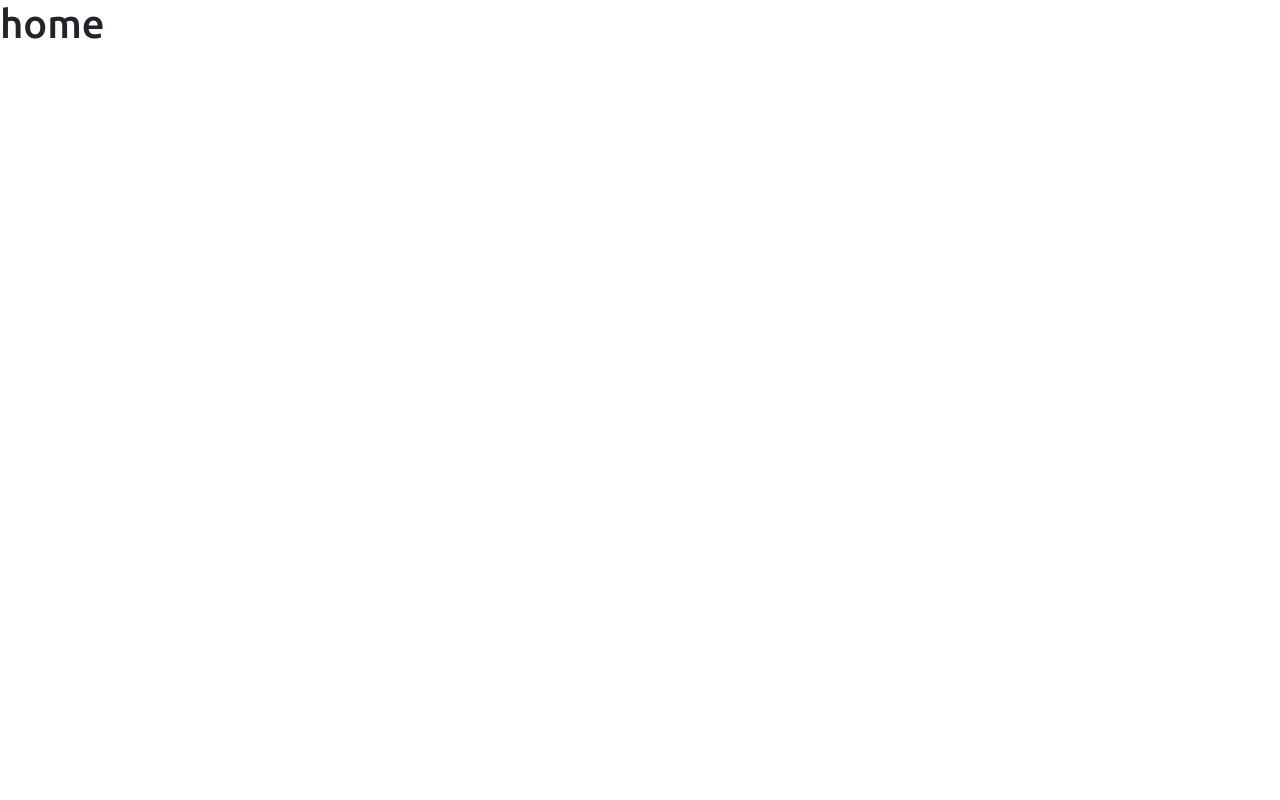
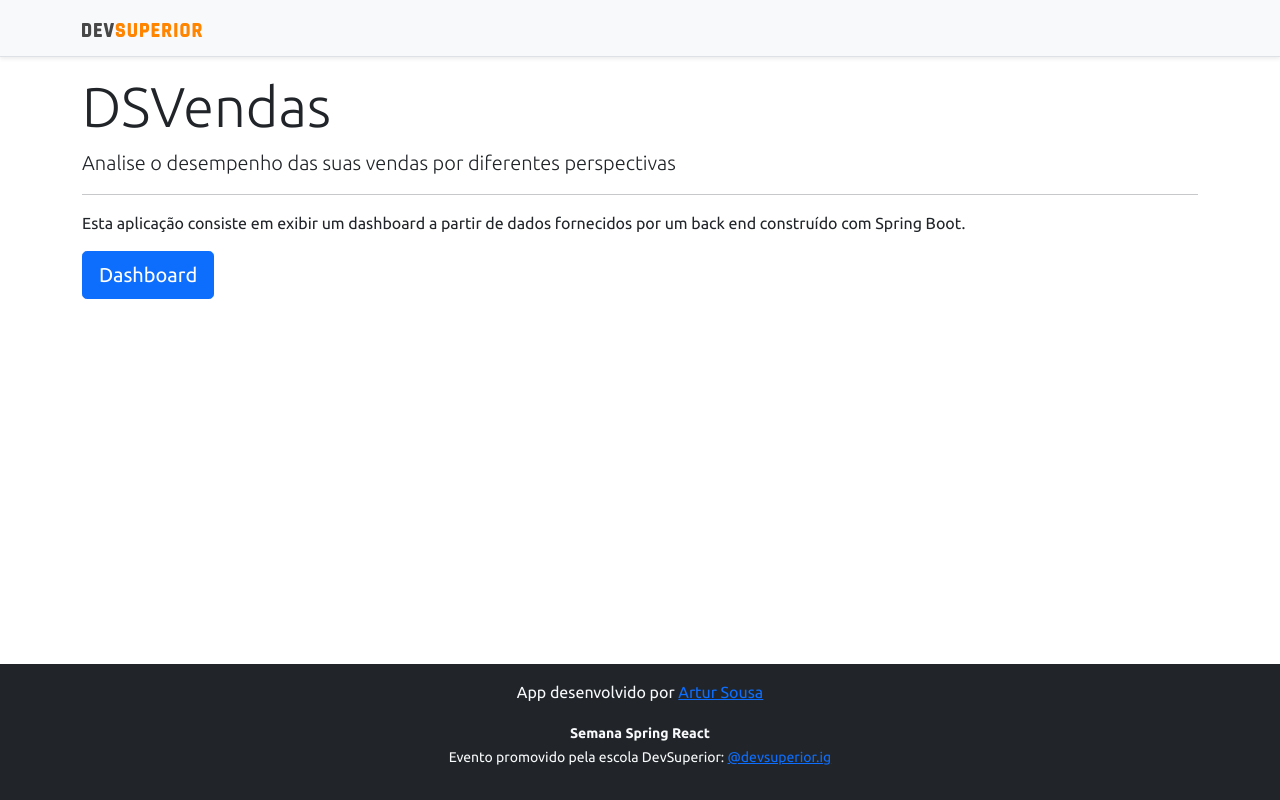
Before and after one commit to artur-r-sousa/Dashboard-Spring-React, a React (Create React App) app in the folder frontend/: page / in a window 1280 px wide. Built offline with nearby package versions, Linux system fonts and the light colour scheme.

Commit message:
Home, navigation

```diff
--- a/frontend/src/components/NavBar/index.tsx
+++ b/frontend/src/components/NavBar/index.tsx
@@ -1,11 +1,14 @@
 import ImgDsDark from 'assets/Images/ds-dark.svg';
+import { Link } from "react-router-dom";
 
 function NavBar() {
   return (
     <div className="d-flex flex-column flex-md-row align-items-center p-3 px-md-4 mb-3 bg-light border-bottom shadow-sm">
       <div className="container">
         <nav className="my-2 my-md-0 mr-md-3">
+          <Link to="/">
             <img src={ImgDsDark} alt="DevSuperior" width="120" />
+          </Link>
         </nav>
       </div>
     </div>
--- a/frontend/src/pages/Home/index.tsx
+++ b/frontend/src/pages/Home/index.tsx
@@ -1,9 +1,25 @@
+import Footer from "components/Footer";
+import NavBar from "components/NavBar";
+import { Link } from "react-router-dom";
+
 function Home() {
     return (
-        <div >
-            <h1>home</h1>
-        </div>
+        <>
+            <NavBar />
+            <div className="container">
+                <div className="jumbotron">
+                    <h1 className="display-4">DSVendas</h1>
+                    <p className="lead">Analise o desempenho das suas vendas por diferentes perspectivas</p>
+                    <hr />
+                    <p>Esta aplicação consiste em exibir um dashboard a partir de dados fornecidos por um back end construído com Spring Boot.</p>
+                    <Link className="btn btn-primary btn-lg" to="/dashboard">
+                        Dashboard
+                    </Link>
+                </div>
+            </div>
+            <Footer />
+        </>
     );
-  }
+}
 
 export default Home;
```
Lines whose indentation alone changed are shown as unchanged.
